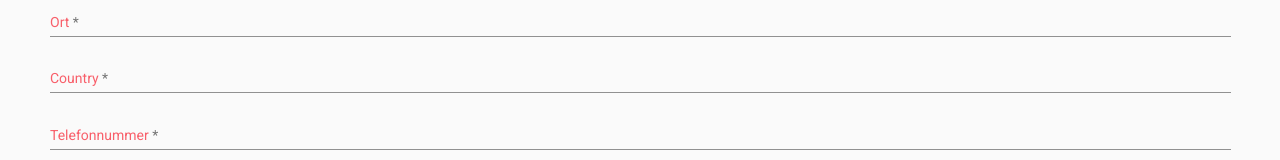
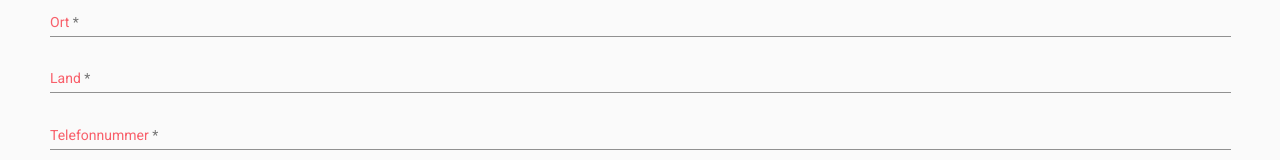
Before and after one commit to EnnoKalbfell/autozon, an Angular app in the folder Frontend/autozon/: page /register in a window 1280 px wide. Shown: the part 501-661 px from the top of the page. Built offline with nearby package versions, Linux system fonts and the light colour scheme.

Commit message:
Fixed pr comments

```diff
--- a/Frontend/autozon/src/app/pages/registration/registration.component.html
+++ b/Frontend/autozon/src/app/pages/registration/registration.component.html
@@ -57,7 +57,7 @@
 
         <div>
             <mat-form-field class="example-full-width">
-                <mat-label class="label">Country</mat-label>
+                <mat-label class="label">Land</mat-label>
                 <input formControlName="country" [ngClass]="{ 'is-invalid': submitted && f.country.errors }" matInput>
             </mat-form-field>
         </div>
--- a/Frontend/autozon/src/app/pages/registration/registration.component.ts
+++ b/Frontend/autozon/src/app/pages/registration/registration.component.ts
@@ -42,7 +42,7 @@ export class RegistrationComponent implements OnInit {
     });
   }
 
-  get f(): void {
+  get f(): any {
     return this.registerForm.controls;
   }
 
```
